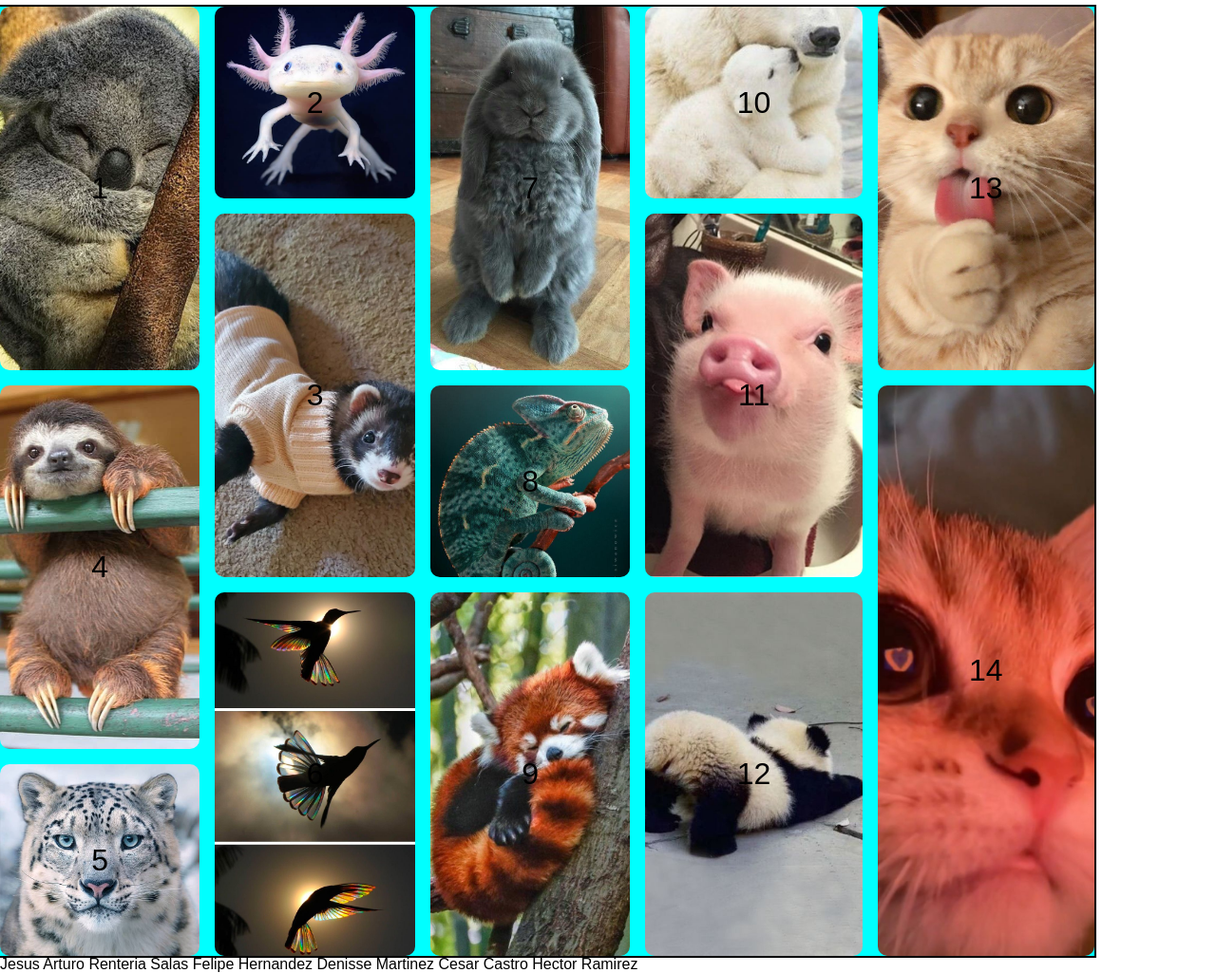
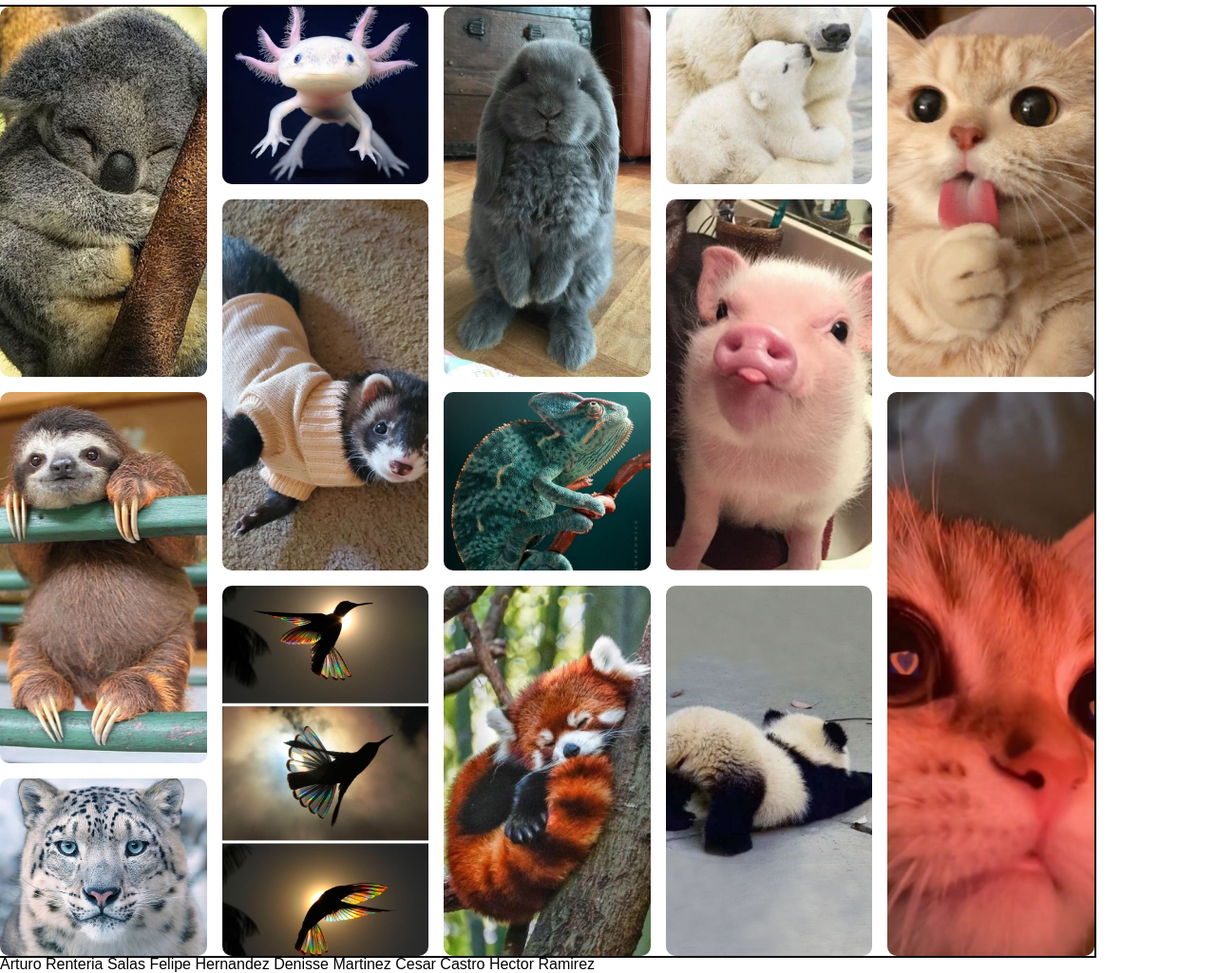
Before and after one commit to Lordbear117/Evaluacion-Pinterest, a plain HTML site: page index.html in a window 1280 px wide. Shown: the part 66-1091 px from the top of the page at 95% size. Drawn offline with Linux system fonts and the light colour scheme.

Commit message:
Cambios detalles

```diff
--- a/css/style.css
+++ b/css/style.css
@@ -62,9 +62,10 @@ border-radius: 50px;
     "auto auto auto auto auto"
     "auto auto auto auto auto"
     "auto auto auto auto auto";
-    background-color: aqua;
+    background-color: white;
     column-gap: 1em;
     row-gap: 1em;
+    grid
 
 }
 .item{
--- a/index.html
+++ b/index.html
@@ -35,20 +35,20 @@
 
     <main>
         <section class="container">
-            <div class="item item1">1</div>
-            <div class="item item2">2</div>
-            <div class="item item3">3</div>
-            <div class="item item4">4</div>
-            <div class="item item5">5</div>
-            <div class="item item6">6</div>
-            <div class="item item7">7</div>
-            <div class="item item8">8</div>
-            <div class="item item9">9</div>
-            <div class="item item10">10</div>
-            <div class="item item11">11</div>
-            <div class="item item12">12</div>
-            <div class="item item13">13</div>
-            <div class="item item14">14</div>
+            <div class="item item1"></div>
+            <div class="item item2"></div>
+            <div class="item item3"></div>
+            <div class="item item4"></div>
+            <div class="item item5"></div>
+            <div class="item item6"></div>
+            <div class="item item7"></div>
+            <div class="item item8"></div>
+            <div class="item item9"></div>
+            <div class="item item10"></div>
+            <div class="item item11"></div>
+            <div class="item item12"></div>
+            <div class="item item13"></div>
+            <div class="item item14"></div>
 
 
 
@@ -61,7 +61,7 @@
     </main>
 
      <footer>
-        Jesus Arturo Renteria Salas
+        Arturo Renteria Salas
         Felipe Hernandez
         Denisse Martinez
         Cesar Castro
```
